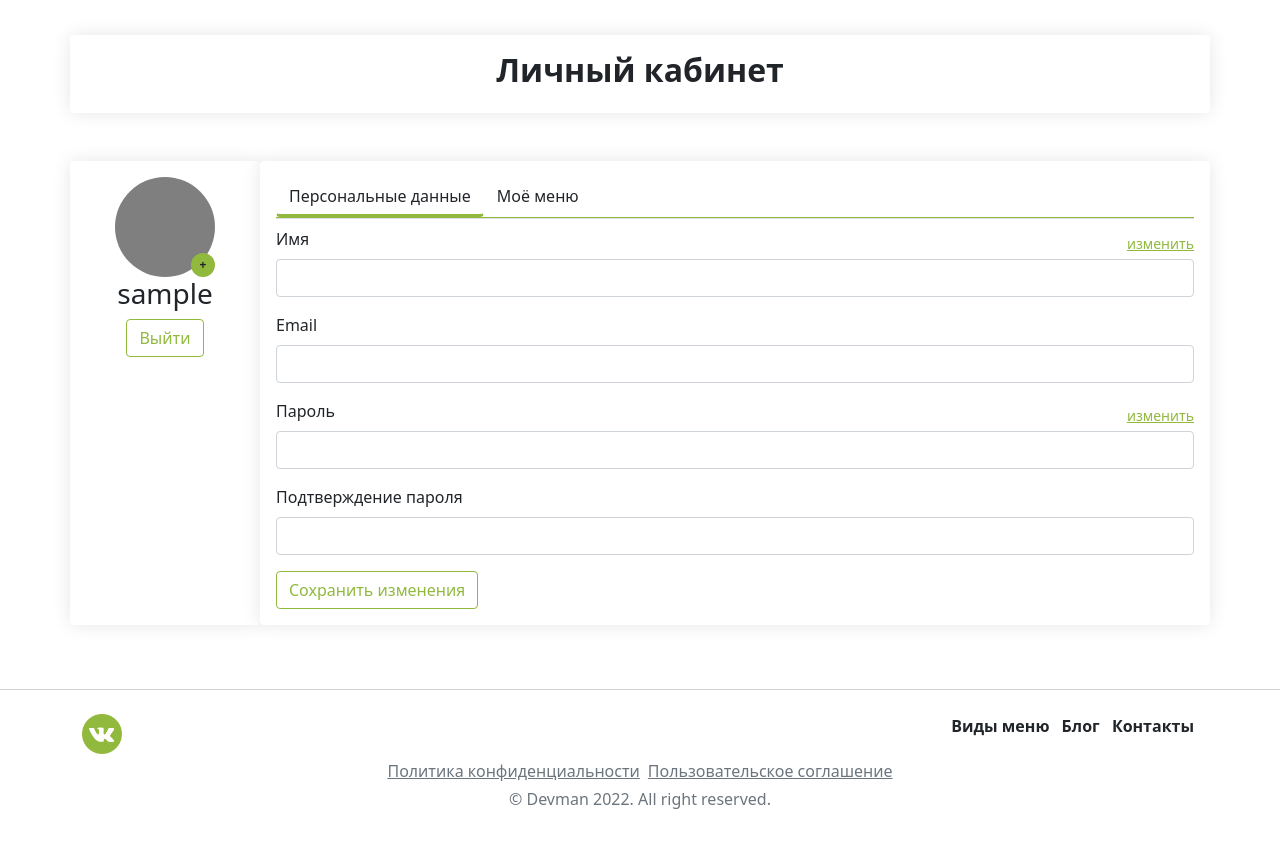
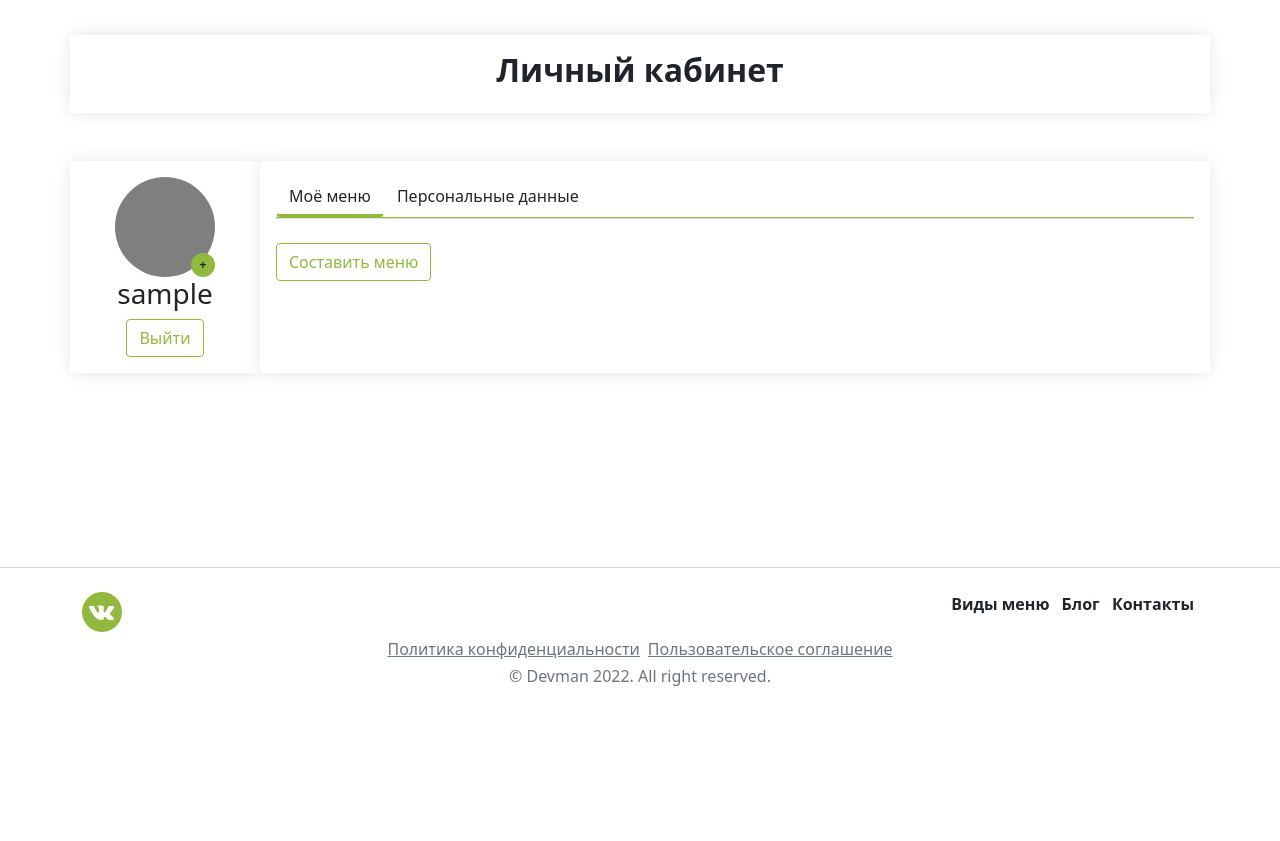
Before and after one commit to dmitry-zharinov/foodplan, a Django app: page /profile in a window 1280 px wide. Shown: the part 82-923 px from the top of the page. After the commit the page ends 768 px from the top, so only its background shows below. Run offline with Django 4.2, Linux system fonts and the light colour scheme; the visitor is signed in with stand-in values (Sample User, id 1); data that the repository does not hold is empty; parts of the project's set-up code (start-up, migrations or seed data) failed here and were passed over; some libraries are stand-ins or nearby versions.

Commit message:
Make menu tab as default on profile page

```diff
--- a/templates/lk.html
+++ b/templates/lk.html
@@ -30,15 +30,15 @@
                     <div class="card col-12 col-md-10 p-3 mb-3 foodplan__shadow">
                             <ul class="nav nav-tabs">
                                 <li class="nav-item foodplan__tab-item">
-                                    <button id="tab1" class="btn shadow-none foodplan__tab-button active" data-bs-toggle="tab" data-bs-target="#data">Персональные данные</button>
+                                    <button id="tab1" class="btn shadow-none foodplan__tab-button active" data-bs-toggle="tab" data-bs-target="#menu">Моё меню</button>
                                 </li>
                                 <li class="nav-item foodplan__tab-item">
-                                    <button id="tab2" class="btn shadow-none foodplan__tab-button" data-bs-toggle="tab" data-bs-target="#menu">Моё меню</button>
+                                    <button id="tab2" class="btn shadow-none foodplan__tab-button" data-bs-toggle="tab" data-bs-target="#data">Персональные данные</button>
                                 </li>
                                 <li class="nav-item foodplan__tab-item flex-grow-1"></li>
                             </ul>
                             <div class="tab-content mt-2">
-                                <div class="tab-pane fade show active" id="data">
+                                <div class="tab-pane fade" id="data">
                                     <form action="">
                                         <div class="mb-3">
                                             <div class="d-flex align-items-center justify-content-between">
@@ -70,7 +70,7 @@
                                         </div>
                                     </form>
                                 </div>
-                                <div class="tab-pane fade" id="menu">
+                                <div class="tab-pane fade show active" id="menu">
                                     {% if menu %}
                                         <div class="row">
                                             <div class="col-2">
```
